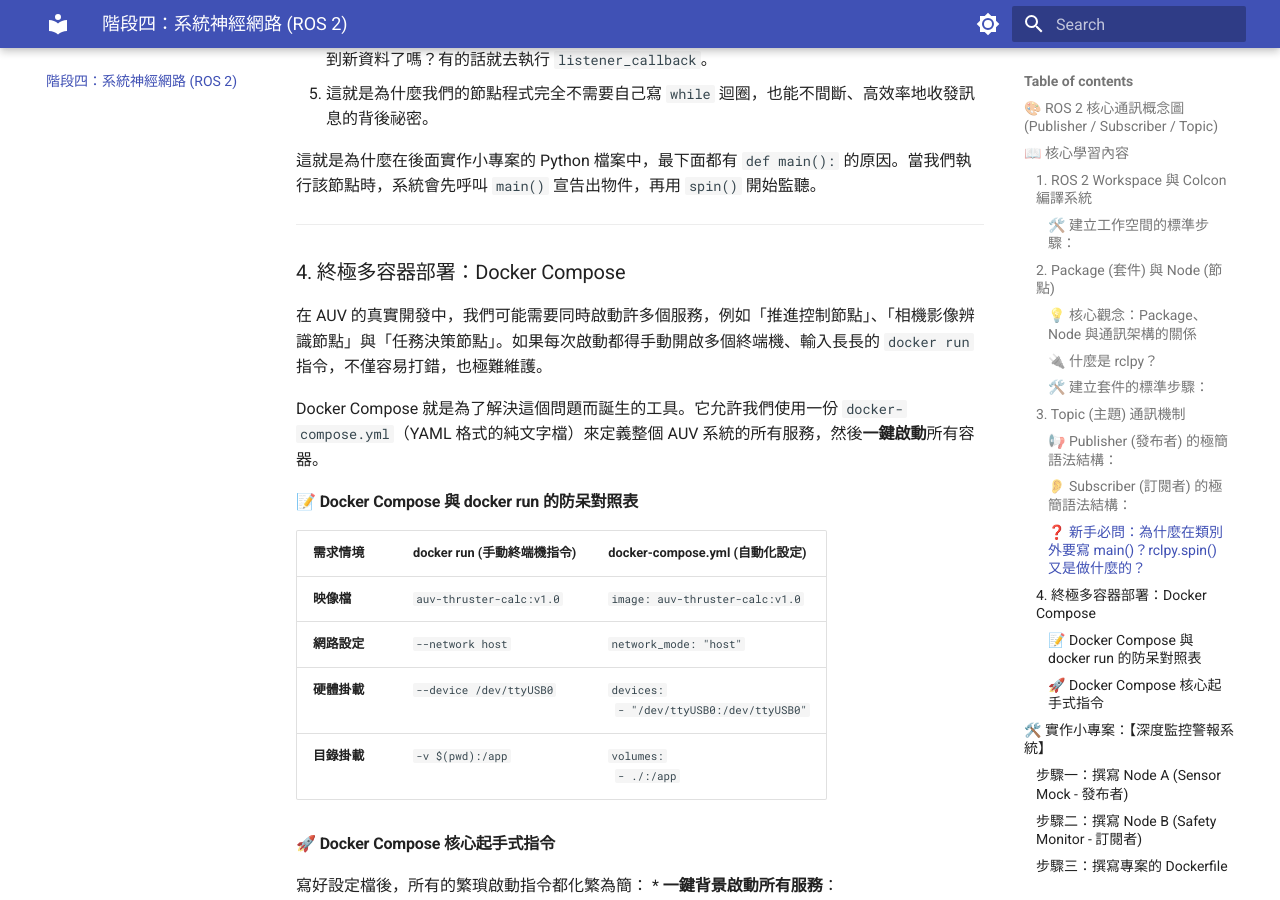
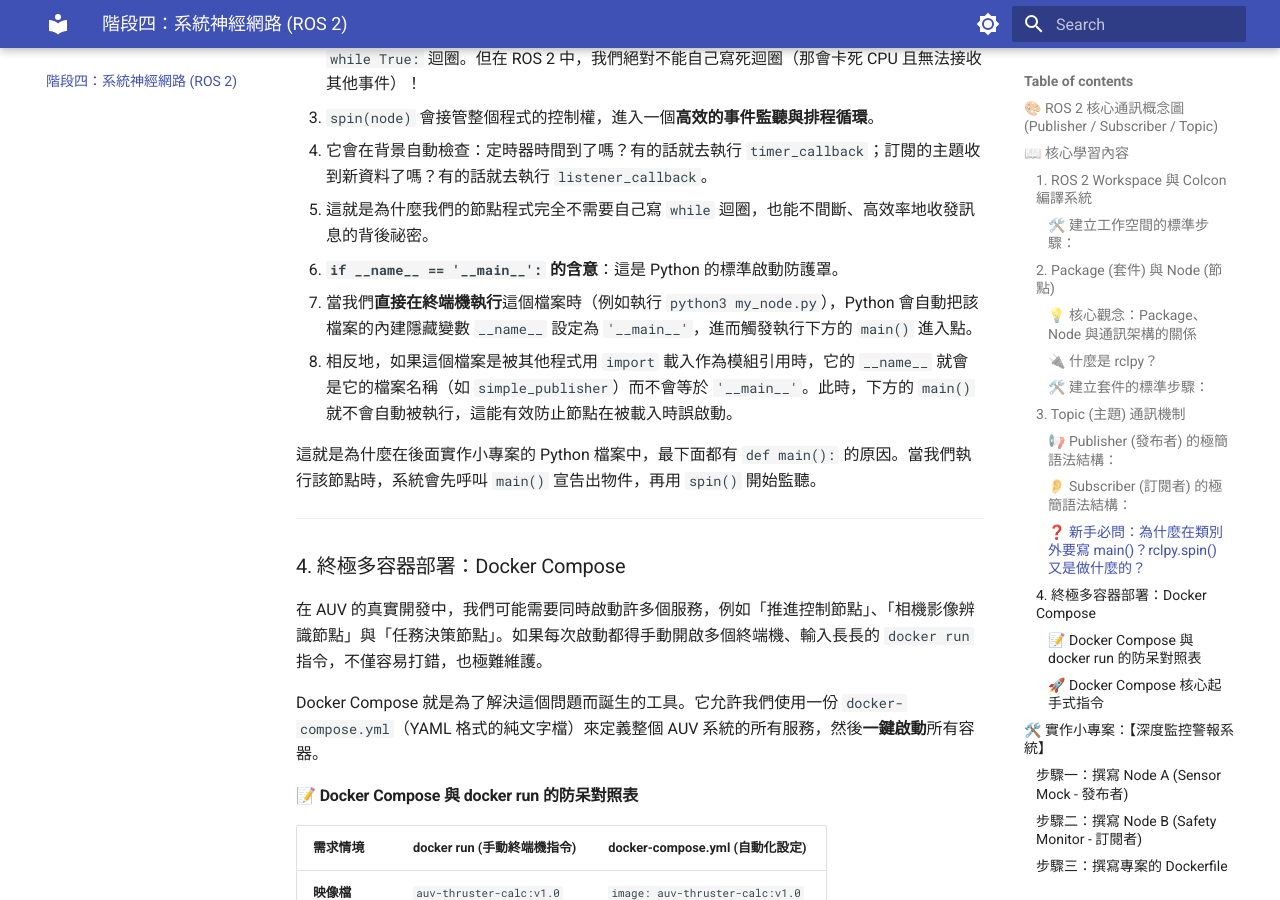
Before and after one commit to hereyougoai/auv-training-2026, an MkDocs documentation site: the page built from docs/stage4_ros2/index.md, in a window 1280 px wide and 900 px high, scrolled down 4643 px. Built offline with MkDocs 1.6.1 and Material for MkDocs 9.7.7, drawn with Linux system fonts in a browser that asks for light colours; some of the changed text lies outside the part shown.

Commit message:
docs: fix list line breaks in stage 4 core concepts

```diff
--- a/docs/stage4_ros2/index.md
+++ b/docs/stage4_ros2/index.md
@@ -55,10 +55,12 @@
 #### 💡 核心觀念：Package、Node 與通訊架構的關係
 
 很多新手會混淆這些名詞。請記住這個關係鏈：
+
 1. **工作空間 (Workspace)** 包含了多個 **套件 (Package)**。
 2. 每個 **套件 (Package)** 底下，可以寫多個 Python 檔案，這些檔案被編譯執行後就是 **節點 (Node)**。
 3. 這些 **節點 (Node)** 內部的程式碼，會宣告自己是 **發布者 (Publisher)** 還是 **訂閱者 (Subscriber)**。
 4. 這些節點再透過 **主題 (Topic)** 這個資料管道進行資料收發。
+
 > 簡單來說：**Package（程式工具箱 / 專案資料夾）** 裝著 **Nodes（節點程式）**，而 **Nodes（節點程式）** 藉由宣告為 **Publisher/Subscriber（通訊角色）** 在 **Topic（頻道）** 上進行溝通！
 
 
@@ -172,6 +174,9 @@
    - `spin(node)` 會接管整個程式的控制權，進入一個**高效的事件監聽與排程循環**。
    - 它會在背景自動檢查：定時器時間到了嗎？有的話就去執行 `timer_callback`；訂閱的主題收到新資料了嗎？有的話就去執行 `listener_callback`。
    - 這就是為什麼我們的節點程式完全不需要自己寫 `while` 迴圈，也能不間斷、高效率地收發訊息的背後祕密。
+3. **`if __name__ == '__main__':` 的含意**：這是 Python 的標準啟動防護罩。
+   - 當我們**直接在終端機執行**這個檔案時（例如執行 `python3 my_node.py`），Python 會自動把該檔案的內建隱藏變數 `__name__` 設定為 `'__main__'`，進而觸發執行下方的 `main()` 進入點。
+   - 相反地，如果這個檔案是被其他程式用 `import` 載入作為模組引用時，它的 `__name__` 就會是它的檔案名稱（如 `simple_publisher`）而不會等於 `'__main__'`。此時，下方的 `main()` 就不會自動被執行，這能有效防止節點在被載入時誤啟動。
 
 這就是為什麼在後面實作小專案的 Python 檔案中，最下面都有 `def main():` 的原因。當我們執行該節點時，系統會先呼叫 `main()` 宣告出物件，再用 `spin()` 開始監聽。
 
```
